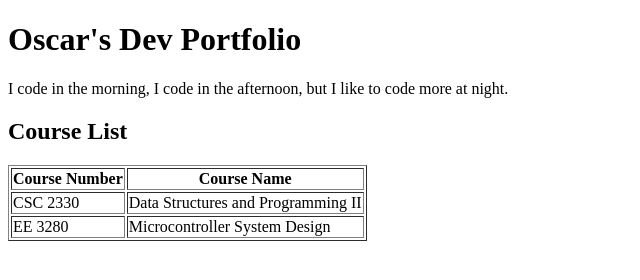
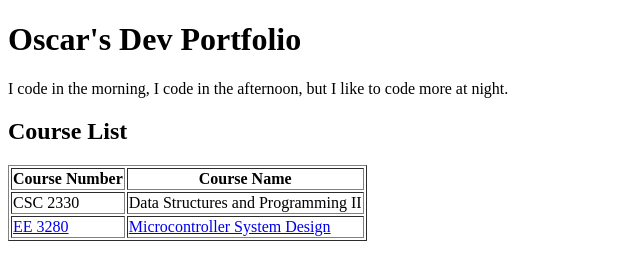
Before and after one commit to oscar-lopez-02/oscar-dev-portafolio, a plain HTML site: page index.html in a window 1280 px wide. Shown: the whole page, without its empty margins (0-640 px from the left). Drawn offline with Linux system fonts and the light colour scheme.

Commit message:
Update index.html

```diff
--- a/index.html
+++ b/index.html
@@ -23,8 +23,8 @@
             <td>Data Structures and Programming II</td>
         </tr>
         <tr>
-            <td>EE 3280</td>
-            <td>Microcontroller System Design</td>
+            <td><a href="Microcontroller/projects/project1.html">EE 3280</a></td>
+            <td><a href="Microcontroller/projects/project1.html">Microcontroller System Design</a></td>
         </tr>
     </table>
 
```
